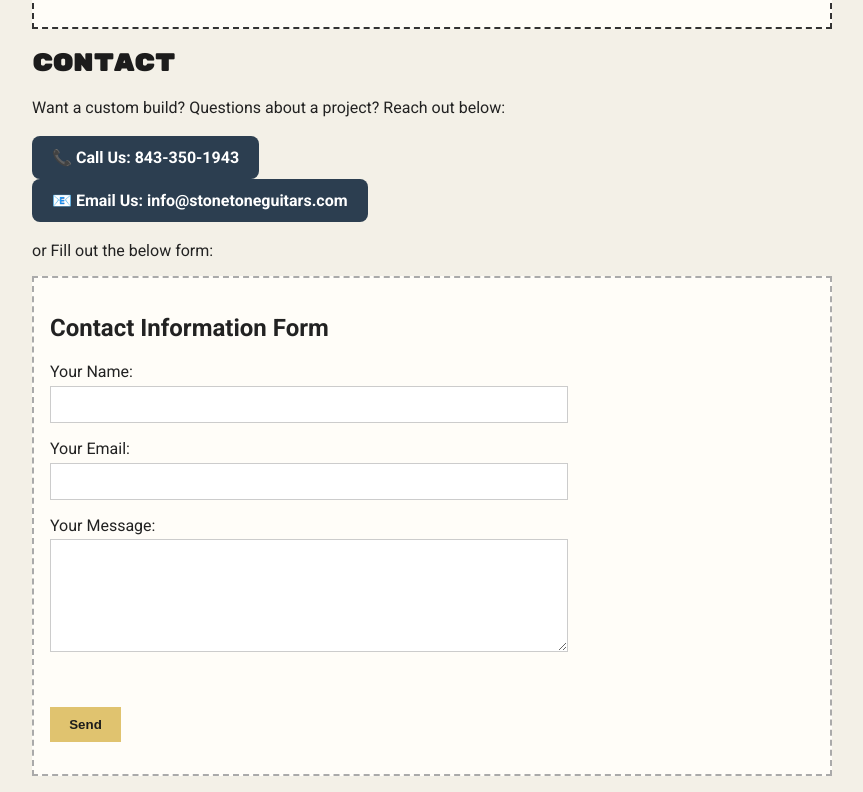
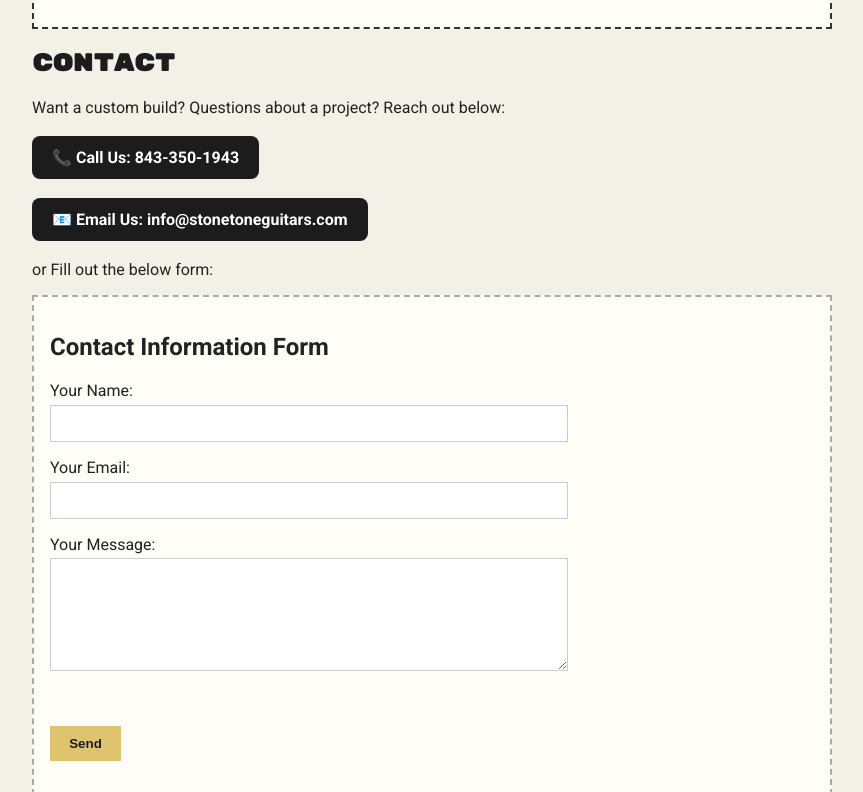
Before and after one commit to GrizzBuilt/Stonetone, a plain HTML site: page index.html in a window 1280 px wide. Shown: the part 3140-3932 px from the top of the page, without its empty margins (208-1071 px from the left). Drawn offline with Linux system fonts and the light colour scheme.

Commit message:
Update index.html

```diff
--- a/index.html
+++ b/index.html
@@ -313,7 +313,7 @@
        <br />  <br />
    <a href="tel:8433501943"
    style="display:inline-block;
-          background-color:#2c3e50;
+          background-color:#1C1C1C;
           color:#fff;
           padding:12px 20px;
           text-decoration:none;
@@ -324,10 +324,10 @@
 </a>
 
      <!--Phone: 843-350-1943 -->
-       <br />
+       <br /><br />
      <a href="mailto:info@stonetoneguitars.com"
    style="display:inline-block;
-          background-color:#2c3e50;
+          background-color:#1C1C1C;
           color:#fff;
           padding:12px 20px;
           text-decoration:none;
```
